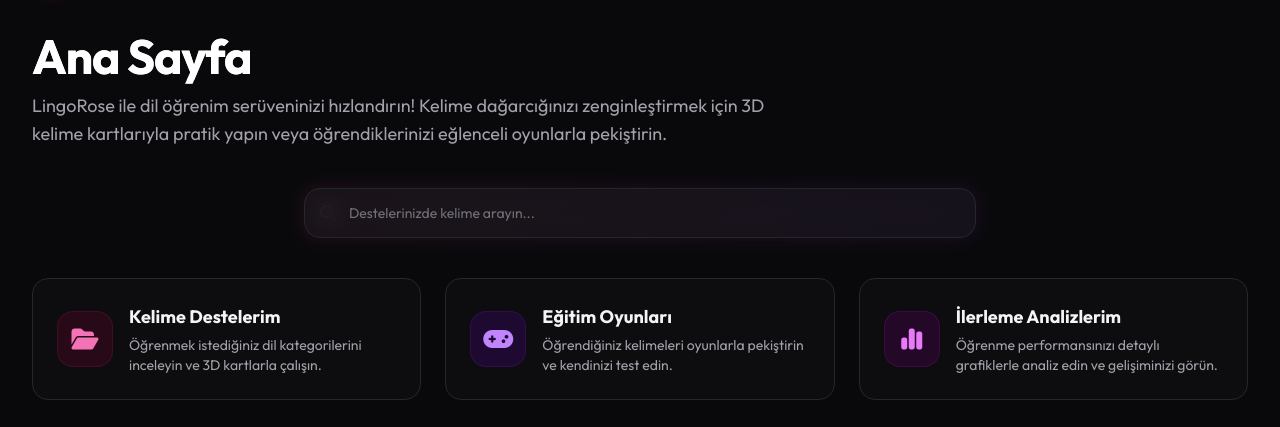
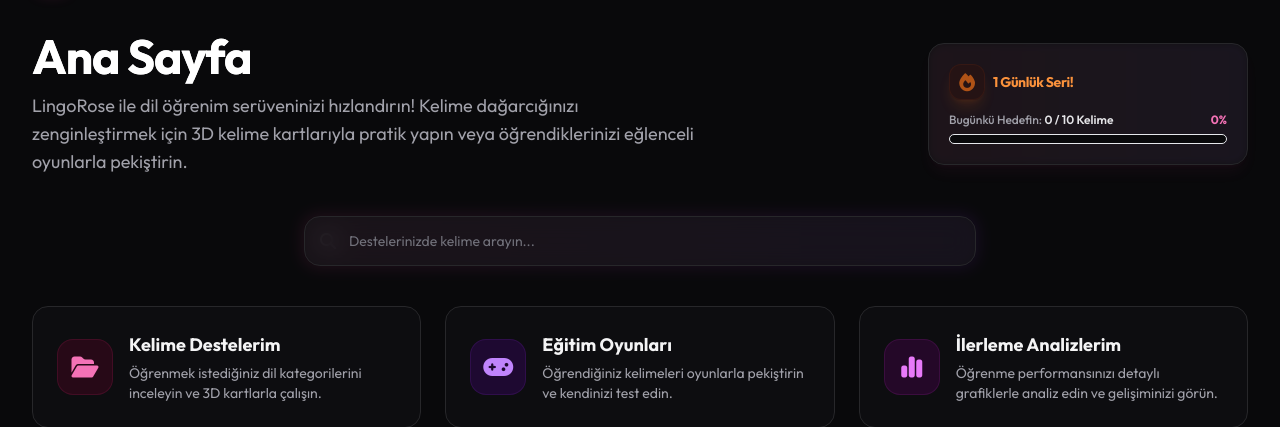
Before and after one commit to asenakuntkir27-cmd/dil-ogrenim-portali-ve-kelime-kartlari, a Flask app: page / in a window 1280 px wide. Shown: the part 65-492 px from the top of the page. Run offline with Flask 3, Linux system fonts and the light colour scheme; the visitor is signed in with stand-in values (Sample User, id 1); data comes from the database, SQL or seed files in the repository; data that the repository does not hold is empty; some libraries are stand-ins or nearby versions.

Commit message:
feat: Duolingo tarzı  Streak (Devamlılık) ve Günlük Kelime Hedefi mekanizmaları backend ve frontend entegrasyonuyla tamamlandı

```diff
--- a/app/auth/routes.py
+++ b/app/auth/routes.py
@@ -18,6 +18,10 @@ def login():
             flash('Geçersiz kullanıcı adı veya şifre', 'danger')
             return redirect(url_for('auth.login'))
         login_user(user, remember=form.remember_me.data)
+
+        # Giriş yapıldığında kullanıcının streak durumunu tetikle
+        user.record_activity(0)
+        db.session.commit()
 
         # Ensure user has the decks for the current learning language
         lang_code = session.get('learning_language', 'en')
--- a/app/main/routes.py
+++ b/app/main/routes.py
@@ -12,6 +12,10 @@ from app.models import User, Deck, Card, Score
 def index():
     if not current_user.is_authenticated:
         return render_template('main/index.html', title='Ana Sayfa')
+
+    # Giriş yapmış kullanıcının streak durumunu güncelle
+    current_user.record_activity(0)
+    db.session.commit()
 
     # Kullanıcı giriş yaptıysa kendi destelerini sayfalayarak getir
     lang_code = session.get('learning_language', 'en')
@@ -97,6 +101,7 @@ def create_card(deck_id):
             deck=deck
         )
         db.session.add(card)
+        current_user.record_activity(1)
         db.session.commit()
         flash('Yeni kelime kartı eklendi!', 'success')
         return redirect(url_for('main.deck_detail', deck_id=deck.id))
@@ -558,6 +563,7 @@ def submit_score():
         score=score_val
     )
     db.session.add(new_score)
+    current_user.record_activity(5)
     db.session.commit()
 
     return jsonify({'success': True, 'message': 'Skor başarıyla kaydedildi!'})
@@ -599,3 +605,20 @@ def get_leaderboard():
 @login_required
 def leaderboard():
     return render_template('main/leaderboard.html', title='Liderlik Tablosu')
+
+
+@main.route('/api/v1/study/complete', methods=['POST'])
+@login_required
+def complete_study():
+    data = request.get_json() or {}
+    cards_count = data.get('cards_count', 0)
+    try:
+        cards_count = int(cards_count)
+        if cards_count < 0:
+            raise ValueError()
+    except (TypeError, ValueError):
+        return jsonify({'success': False, 'message': 'Geçersiz kart sayısı.'}), 400
+
+    current_user.record_activity(cards_count)
+    db.session.commit()
+    return jsonify({'success': True, 'message': 'Çalışma aktivitesi kaydedildi!'})
--- a/app/models.py
+++ b/app/models.py
@@ -1,7 +1,7 @@
 from typing import Optional, List
-from datetime import datetime, timezone
+from datetime import datetime, timezone, date
 from werkzeug.security import generate_password_hash, check_password_hash
-from sqlalchemy import String, Text, ForeignKey
+from sqlalchemy import String, Text, ForeignKey, Date
 from sqlalchemy.orm import Mapped, mapped_column, relationship
 from flask_login import UserMixin
 
@@ -19,8 +19,47 @@ class User(UserMixin, db.Model):
     created_at: Mapped[datetime] = mapped_column(default=lambda: datetime.now(timezone.utc))
     avatar_url: Mapped[Optional[str]] = mapped_column(String(64), default='fa-user', server_default='fa-user')
 
+    current_streak: Mapped[int] = mapped_column(default=0, server_default='0')
+    last_activity_date: Mapped[Optional[date]] = mapped_column(Date, default=None, nullable=True)
+    daily_target: Mapped[int] = mapped_column(default=10, server_default='10')
+    daily_progress: Mapped[int] = mapped_column(default=0, server_default='0')
+
     decks: Mapped[List["Deck"]] = relationship(back_populates="user", cascade="all, delete-orphan")
     scores: Mapped[List["Score"]] = relationship(back_populates="user", cascade="all, delete-orphan")
+
+    def record_activity(self, points: int):
+        from datetime import date as dt_date, timedelta
+        today = dt_date.today()
+
+        if self.last_activity_date is None:
+            self.current_streak = 1
+            self.daily_progress = points
+        elif self.last_activity_date == today:
+            self.daily_progress += points
+        elif self.last_activity_date == today - timedelta(days=1):
+            self.current_streak += 1
+            self.daily_progress = points
+        else:
+            self.current_streak = 1
+            self.daily_progress = points
+
+        self.last_activity_date = today
+
+    def get_daily_progress(self) -> int:
+        from datetime import date as dt_date
+        if self.last_activity_date != dt_date.today():
+            return 0
+        return self.daily_progress
+
+    @property
+    def streak(self) -> int:
+        from datetime import date as dt_date, timedelta
+        if self.last_activity_date is None:
+            return 0
+        today = dt_date.today()
+        if self.last_activity_date == today or self.last_activity_date == today - timedelta(days=1):
+            return self.current_streak
+        return 0
 
     def set_password(self, password: str):
         self.password_hash = generate_password_hash(password)
--- a/app/templates/main/index.html
+++ b/app/templates/main/index.html
@@ -3,11 +3,49 @@
 {% block content %}
     {% if current_user.is_authenticated %}
         <!-- Karşılama ve Amaç Bölümü -->
-        <div class="mb-10 text-center sm:text-left">
-            <h1 class="text-4xl font-extrabold tracking-tight text-white sm:text-5xl bg-gradient-to-r from-white via-zinc-200 to-zinc-400 bg-clip-text text-transparent">Ana Sayfa</h1>
-            <p class="mt-3 text-base sm:text-lg leading-relaxed text-zinc-400 max-w-3xl">
-                LingoRose ile dil öğrenim serüveninizi hızlandırın! Kelime dağarcığınızı zenginleştirmek için 3D kelime kartlarıyla pratik yapın veya öğrendiklerinizi eğlenceli oyunlarla pekiştirin.
-            </p>
+        <div class="mb-10 flex flex-col lg:flex-row items-center justify-between gap-6">
+            <div class="text-center sm:text-left flex-1">
+                <h1 class="text-4xl font-extrabold tracking-tight text-white sm:text-5xl bg-gradient-to-r from-white via-zinc-200 to-zinc-400 bg-clip-text text-transparent">Ana Sayfa</h1>
+                <p class="mt-3 text-base sm:text-lg leading-relaxed text-zinc-400 max-w-2xl">
+                    LingoRose ile dil öğrenim serüveninizi hızlandırın! Kelime dağarcığınızı zenginleştirmek için 3D kelime kartlarıyla pratik yapın veya öğrendiklerinizi eğlenceli oyunlarla pekiştirin.
+                </p>
+            </div>
+
+            <!-- Streak & Daily Target Widget -->
+            <div class="w-full sm:w-80 shrink-0 bg-zinc-900/60 border border-zinc-800 rounded-2xl p-5 relative overflow-hidden group shadow-lg shadow-pink-500/5 hover:border-pink-500/20 transition-all duration-300">
+                <!-- Glowing background effect -->
+                <div class="absolute -inset-px bg-gradient-to-r from-pink-500/10 to-purple-500/10 rounded-2xl opacity-50 group-hover:opacity-100 transition-opacity duration-300 blur-sm pointer-events-none"></div>
+
+                <div class="relative flex items-center justify-between mb-3">
+                    <div class="flex items-center gap-2">
+                        <div class="flex h-9 w-9 items-center justify-center rounded-xl bg-orange-950/40 border border-orange-900/30 text-orange-500 shadow-lg shadow-orange-500/20 animate-pulse">
+                            <i class="fa-solid fa-fire text-lg"></i>
+                        </div>
+                        <span class="text-sm font-extrabold text-orange-400 tracking-tight">{{ current_user.streak }} Günlük Seri!</span>
+                    </div>
+                    {% if current_user.get_daily_progress() >= current_user.daily_target %}
+                    <span class="inline-flex items-center gap-1 rounded-lg bg-emerald-950/40 border border-emerald-900/30 px-2 py-0.5 text-[10px] font-bold text-emerald-400">
+                        <i class="fa-solid fa-circle-check"></i> Hedef Tamam!
+                    </span>
+                    {% endif %}
+                </div>
+
+                <div class="relative">
+                    {% set progress_val = current_user.get_daily_progress() %}
+                    {% set target_val = current_user.daily_target %}
+                    {% set percent = (progress_val / target_val * 100) | int if target_val > 0 else 0 %}
+                    {% if percent > 100 %}{% set percent = 100 %}{% endif %}
+
+                    <div class="flex justify-between text-xs mb-1.5 font-medium">
+                        <span class="text-zinc-400">Bugünkü Hedefin: <strong class="text-zinc-200 font-semibold">{{ progress_val }} / {{ target_val }} Kelime</strong></span>
+                        <span class="text-pink-400 font-bold">{{ percent }}%</span>
+                    </div>
+                    <!-- Custom Styled Progress Bar -->
+                    <div class="w-full bg-zinc-950 border border-zinc-850 rounded-full h-2.5 overflow-hidden">
+                        <div class="bg-gradient-to-r from-pink-500 to-purple-650 h-full rounded-full transition-all duration-500" style="width: {{ percent }}%;"></div>
+                    </div>
+                </div>
+            </div>
         </div>
 
         <!-- Kelime Arama Motoru Bölümü -->
```
Also changed, not shown: app/templates/main/study.html (+9 -0 lines), migrations/versions/5477d7b79deb_add_streak_and_target_fields.py (added, +38 -0 lines), tests/test_streak.py (added, +129 -0 lines).
